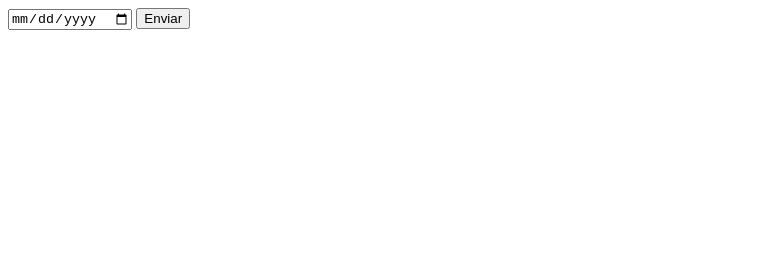
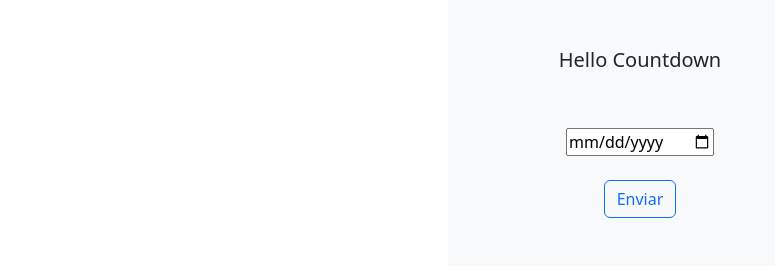
Before and after one commit to CaroBte/Sprint5, a plain HTML site: page index.html in a window 1280 px wide. Shown: the whole page, without its empty margins (0-775 px from the left). Drawn offline with nearby package versions, Linux system fonts and the light colour scheme.

Commit message:
estilizando input

```diff
--- a/index.html
+++ b/index.html
@@ -6,13 +6,27 @@
     <meta http-equiv="X-UA-Compatible" content="IE=edge">
     <meta name="viewport" content="width=device-width, initial-scale=1.0">
     <title>Contador</title>
+    <!-- CSS only -->
+    <link href="https://cdn.jsdelivr.net/npm/bootstrap@5.2.3/dist/css/bootstrap.min.css" rel="stylesheet"
+        integrity="sha384-rbsA2VBKQhggwzxH7pPCaAqO46MgnOM80zW1RWuH61DGLwZJEdK2Kadq2F9CUG65" crossorigin="anonymous">
+    <!-- JavaScript Bundle with Popper -->
+    <script src="https://cdn.jsdelivr.net/npm/bootstrap@5.2.3/dist/js/bootstrap.bundle.min.js"
+        integrity="sha384-kenU1KFdBIe4zVF0s0G1M5b4hcpxyD9F7jL+jjXkk+Q2h455rYXK/7HAuoJl+0I4"
+        crossorigin="anonymous"></script>
+    <!-- CSS -->
+    <link rel="stylesheet" href="./styles/styles.css">
 </head>
 
 <body>
-    <form id="form" action="">
-        <input id="date" type="date">
-        <button id="btn" type="button">Enviar</button>
-    </form>
+
+    <div id="formDate" class="contain mx-auto d-flex flex-column bg-light">
+        <h5 class="mx-auto mt-5">Hello Countdown</h5>
+        <form id="form" class="d-flex flex-column m-5" action="">
+            <input class="mx-auto" id="date" type="date">
+            <button id="btn" class="btn btn-outline-primary mx-auto mt-4" onclick="getData()"
+                type="button">Enviar</button>
+        </form>
+    </div>
 
 </body>
 
--- a/main.js
+++ b/main.js
@@ -1,3 +1,4 @@
+console.log("Hola Mundo");
 
 const getData = () => {
     const btn = document.getElementById("btn")
--- a/styles/styles.css
+++ b/styles/styles.css
@@ -0,0 +1,3 @@
+#formDate {
+    width: 30%;
+}
```
